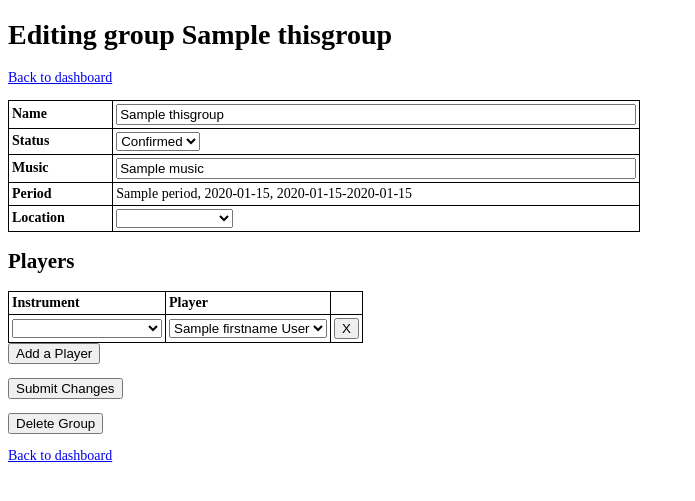
After one commit to duhiga/MusicCampScheduler, a Flask app: template MusicCampScheduler/templates/groupedit.html in a window 1280 px wide. The commit adds this page. Shown: the top 501 px of the page, without its empty margins (0-695 px from the left). Run offline with Flask 2, Linux system fonts and the light colour scheme; the template is opened without the code that fills it: most values are stand-ins (such as "Sample title", 1, 10 or a date in 2020); parts of the project's set-up code (start-up, migrations or seed data) failed here and were passed over.

Commit message:
started on group edit page

```diff
--- a/MusicCampScheduler/app.py
+++ b/MusicCampScheduler/app.py
@@ -232,8 +232,7 @@ def mark_absent(userid,periodid,command):
         session.close()
         return 'You are already assigned to a group for this period. You have NOT been marked absent. Talk to the adminsitrator to fix this.'
 
-#this route is linked to from the user's dashboard.  When they click on a group name, they are taken to a page showing all the people
-#in that group, along with possible substitutes
+#The group page displays all the people in a given group, along with possible substitutes
 @app.route('/user/<userid>/group/<groupid>/')
 def groupdetails(userid,groupid):
     log1('Group page requested by %s for groupID %s' % (userid,groupid))
@@ -242,16 +241,18 @@ def groupdetails(userid,groupid):
     thisuser = session.query(user).filter(user.userid == userid).first()
     if thisuser is None:
         return ('Did not find user in database. You have entered an incorrect URL address.')
-    thisgroup = session.query(group.status, group.groupid, group.groupname, group.periodid, group.music, location.locationname).outerjoin(location).filter(group.groupid == groupid).first()
+    thisgroup = session.query(group).filter(group.groupid == groupid).first()
+    thislocation = session.query(location).join(group).filter(group.groupid == groupid).first()
     if thisgroup is None:
         return ('Did not find group in database. You have entered an incorrect URL address.')
     thisperiod = session.query(period).filter(period.periodid == thisgroup.periodid).first()
 
     #gets the list of players playing in the given group
-    players = session.query(user.firstname, user.lastname, groupassignment.instrument).join(groupassignment).join(group).\
+    players = session.query(user.userid, user.firstname, user.lastname, groupassignment.instrument).join(groupassignment).join(group).\
                             filter(group.groupid == groupid).order_by(groupassignment.instrument).all()
 
-    if thisgroup.status == 'Confirmed':
+
+    if thisgroup.status == 'Confirmed' and thisgroup.iseveryone != 1:
         #This block finds the substitutes for this group over several queries. A "substitute" is defined as a person who is not currently
         #playing in anything during the period, plays the same instrument as the current players, and is a minimum level of the lowest
         #grade current player minus one.
@@ -276,10 +277,68 @@ def groupdetails(userid,groupid):
     return render_template('group.html', \
                         period=thisperiod, \
                         campname=config.root.CampDetails['Name'], \
-                        group=thisgroup, \
+                        thisgroup=thisgroup, \
                         players=players, \
                         substitutes=substitutes, \
-                        user=thisuser \
+                        thisuser=thisuser, \
+                        thislocation=thislocation, \
+                        )
+
+
+
+
+
+
+
+
+
+
+
+
+
+
+
+
+#UNFINISHED Group editor page. Only accessable by admins
+@app.route('/user/<userid>/group/<groupid>/edit/')
+def groupedit(userid,groupid):
+    log1('Group editor page requested by %s for groupID %s' % (userid,groupid))
+    session = Session()
+    #gets the data associated with this user
+    thisuser = session.query(user).filter(user.userid == userid).first()
+    if thisuser is None:
+        return ('Did not find user in database. You have entered an incorrect URL address.')
+    if thisuser.isadmin != 1:
+        return 'You do not have permission to do this.'
+    thisgroup = session.query(group).filter(group.groupid == groupid).first()
+    thislocation = session.query(location).join(group).filter(group.groupid == groupid).first()
+    if thisgroup is None:
+        return ('Did not find group in database. You have entered an incorrect URL address.')
+    thisperiod = session.query(period).filter(period.periodid == thisgroup.periodid).first()
+
+    #gets the list of players playing in the given group
+    players = session.query(user.userid, user.firstname, user.lastname, groupassignment.instrument).join(groupassignment).join(group).\
+                            filter(group.groupid == groupid).order_by(groupassignment.instrument).all()
+
+    periods = session.query(period).order_by(period.starttime).all()
+    locations = session.query(location).all()
+    log2('This groups status is %s' % thisgroup.status)
+
+
+
+
+    session.close()
+    return render_template('groupedit.html', \
+                        period=thisperiod, \
+                        campname=config.root.CampDetails['Name'], \
+                        thisgroup=thisgroup, \
+                        players=players, \
+                        substitutes=substitutes, \
+                        thisuser=thisuser, \
+                        periods=periods, \
+                        thislocation=thislocation, \
+                        locations=locations, \
+                        instrumentlist=config.root.CampDetails['Instruments'].split(","), \
                         )
 
 #Handles the group request page. If a user visits the page, it gives them a form to create a new group request. Pressing submit
@@ -347,8 +406,6 @@ def grouprequestpage(userid,periodid=None):
         else:
             locations = None
 
-        #get the list of instruments from the config file
-        instrumentlist = config.root.CampDetails['Instruments'].split(",")
         #find all group templates and serialize them to prepare to inject into the javascript
         allgrouptemplates = session.query(grouptemplate).filter(grouptemplate.size == 'S').all()
 
@@ -377,7 +434,7 @@ def grouprequestpage(userid,periodid=None):
                             grouptemplates = grouptemplates, \
                             grouptemplates_serialized=grouptemplates_serialized, \
                             campname=config.root.CampDetails['Name'], \
-                            instrumentlist=instrumentlist, \
+                            instrumentlist=config.root.CampDetails['Instruments'].split(","), \
                             playersdump_serialized=playersdump_serialized, \
                             conductorpage=conductorpage, \
                             thisperiod=thisperiod, \
--- /dev/null
+++ b/MusicCampScheduler/templates/groupedit.html
@@ -0,0 +1,119 @@
+<!DOCTYPE html>
+<meta name="viewport" content="initial-scale=1">
+<html>
+<head>
+    <link rel="stylesheet" href='/static/css/style.css' />
+    <title>{{ campname }} Group Display</title>
+    <script src="https://ajax.googleapis.com/ajax/libs/jquery/1.12.4/jquery.min.js"> </script>
+    <script src="/js/jquery.tablesorter.js"> </script>
+    <script>
+        $(document).ready(function () {
+
+            $(function () {
+                $("#table_players").tablesorter({
+                    theme: "blue",
+                    headers: {
+                        0: { sorter: "select" }
+
+                        }
+                });
+            });
+        });
+    </script>
+</head>
+
+<body>
+    <h1>Editing group {{ thisgroup.groupname }}</h1>
+    <p><a href="/user/{{ thisuser.userid }}/">Back to dashboard</a></p>
+    <table style="width:50%">
+        <tr>
+            <th>Name</th>
+            <td><input type="text" id="groupname" value="{{ thisgroup.groupname }}"></td>
+        </tr>
+        <tr>
+            <th>Status</th>
+            <td>
+                <select id="status">
+                {% if thisgroup.status == "Confirmed" %}
+                    <option value="Queued">Queued</option>
+                    <option selected="selected" value="Confirmed">Confirmed</option>
+                {% else %}
+                    <option selected="selected" value="Queued">Queued</option>
+                    <option value="Confirmed">Confirmed</option>
+                {% endif %}
+                </select>
+            </td>
+        </tr>
+        <tr>
+            <th>Music</th>
+            <td><input type="text" id="music" value="{{ thisgroup.music }}"></td>
+        </tr>
+        <tr>
+            <th>Period</th>
+            <td>
+                {% if period == None %}
+                <select id="period">
+                    <option value=""></option>
+                    {% for p in periods %}
+                    <option value="{{ p.periodid }}">{{ p.periodname }}, {{ p.starttime.strftime('%A, %Y-%m-%d') }}, {{ p.starttime.strftime('%H:%M') }}-{{ p.endtime.strftime('%H:%M') }}</option>
+                    {% endfor %}
+                </select>
+                {% else %}
+                {{ period.periodname }}, {{ period.starttime.strftime('%A, %Y-%m-%d') }}, {{ period.starttime.strftime('%H:%M') }}-{{ period.endtime.strftime('%H:%M') }}
+                {% endif %}
+            </td>
+        </tr>
+        <tr>
+            <th>Location</th>
+            <td>
+                <select id="location">
+                    <option value=""></option>
+                    {% for l in locations %}
+                    {% if l.locationid == thislocation.locationid %}
+                    <option value="{{ l.locationid }}" selected="selected">{{ l.locationname }}</option>
+                    {% else %}
+                    <option value="{{ l.locationid }}">{{ l.locationname}}</option>
+                    {% endif %}
+                    {% endfor %}
+                </select>
+            </td>
+        </tr>
+     </table>
+    <h2>Players</h2>
+    <table class="sortable" id="table_players">
+        <tr>
+            <th>Instrument</th>
+            <th>Player</th>
+        </tr>
+        {% for p in players %}
+        <tr>
+            <td>
+                <select class="instrument_dropdown" id="instrument1" data-pairing="{{ p.userid }}">
+                    <option value=""></option>
+                    {% for i in instrumentlist %}
+                    {% if i == p.instrument %}
+                    <option value="{{ i }}" selected="selected">{{ i }}</option>
+                    {% else %}
+                    <option value="{{ i }}">{{ i }}</option>
+                    {% endif %}
+                    {% endfor %}
+                </select>
+            </td>
+            <td>
+                <select class="player_dropdown" id="player1" data-pairing="1">
+                    <option value="{{ p.userid }}">{{ p.firstname }} {{ p.lastname }}</option>
+                </select>
+            </td>
+            <td>
+                <button class="remove_player" id="remove_player1" data-pairing="1">X</button>
+            </td>
+        </tr>
+        {% endfor %}
+    </table>
+    <button id="add_player">Add a Player</button>
+    <p><button id="submit_button">Submit Changes</button></p>
+    <p><button id="delete_button">Delete Group</button></p>
+    <p><a href="/user/{{ thisuser.userid }}/">Back to dashboard</a></p>
+
+</body>
+</html>
--- a/MusicCampScheduler/templates/period.html
+++ b/MusicCampScheduler/templates/period.html
@@ -7,6 +7,7 @@
     <script src="https://ajax.googleapis.com/ajax/libs/jquery/1.12.4/jquery.min.js"> </script>
     <script src="/js/jquery.tablesorter.js"> </script>
     <script>
+        $(document).ready(function () {
             {% for i in instrumentlist %}
             console.log('Instrument name: {{ i }}, Loop index: {{ loop.index}})')
             {% endfor %}
@@ -35,6 +36,7 @@
                             emptyto: 'top'
                         }
                     }
+                });
             });
         });
     </script>
--- a/MusicCampScheduler/templates/publicevent.html
+++ b/MusicCampScheduler/templates/publicevent.html
@@ -53,7 +53,7 @@
     </p>
     <p>What is the name of the event? This will appear on all user's dashboards.<input type="text" id="name_textbox"></p>
     <p>
-        Where will this group be held?
+        Where will this event be held?
         <select id="location_dropdown">
             <option value=""></option>
             {% for l in locations %}
```
Also changed, not shown: MusicCampScheduler/templates/group.html (+19 -15 lines), 2 other files. Lines whose indentation alone changed are shown as unchanged.
